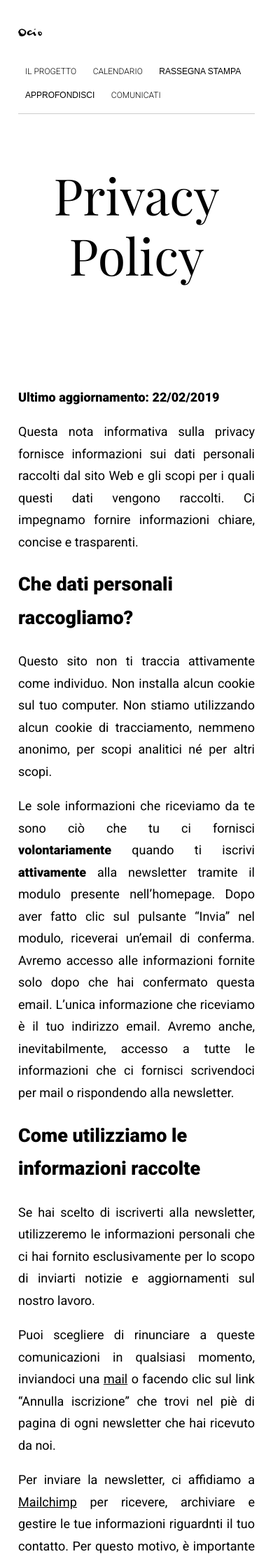
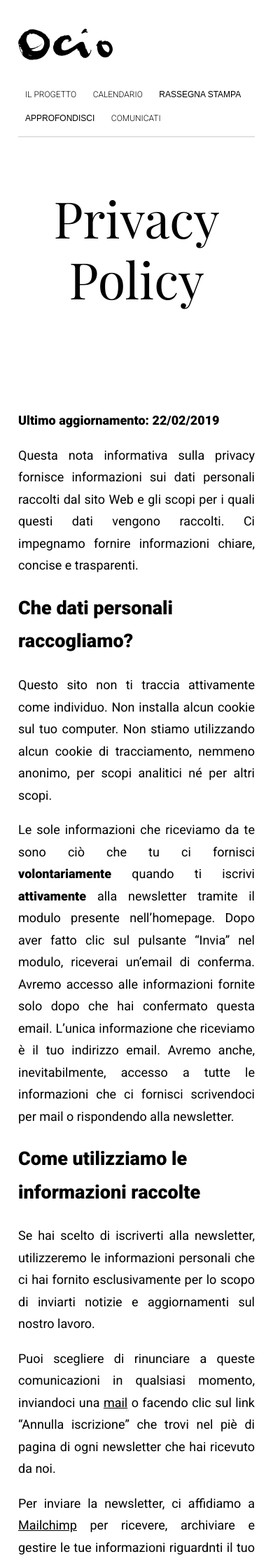
Before and after one commit to veneziainrete/veneziainrete.github.io, a Jekyll site: the page built from privacy.md, in a window 390 px wide. Shown: the top 2231 px of the page at 70% size. Built offline with Jekyll 4.4.1, drawn with Linux system fonts in a browser that asks for light colours; nearby versions of some CDN libraries; some web fonts are replaced.

Commit message:
fix responsive nav

```diff
--- a/_includes/nav.html
+++ b/_includes/nav.html
@@ -1,5 +1,5 @@
 <nav>
- {% if page.layout != 'home' %}<div style="max-width: 10%; display: inline-block;">
+ {% if page.layout != 'home' %}<div class=logo>
       <a pointer=mouse href="/" rel="noopener noreferrer" style="padding: 0px"><img src="/img/logo.svg" style="max-width: 100%; padding-bottom:0px"  /></a>
       <div class="clear"></div>
  </div>
--- a/style/main.css
+++ b/style/main.css
@@ -43,6 +43,18 @@ img.pitch {
 	margin-top: 40px;
 }
 
+div.logo {
+	max-width: 10%;
+	display: inline-block;"
+}
+
+@media screen and (max-width: 630px) {
+div.logo {
+	max-width: 40%;
+	display: block;"
+}
+}
+
 @media screen and (max-width: 600px) {
 
 	img.pitch {
@@ -53,6 +65,8 @@ img.pitch {
 #menu-items {
 	text-align: left;
 }
+
+
     }
 
 
```
Also changed, not shown: 17 other files.
